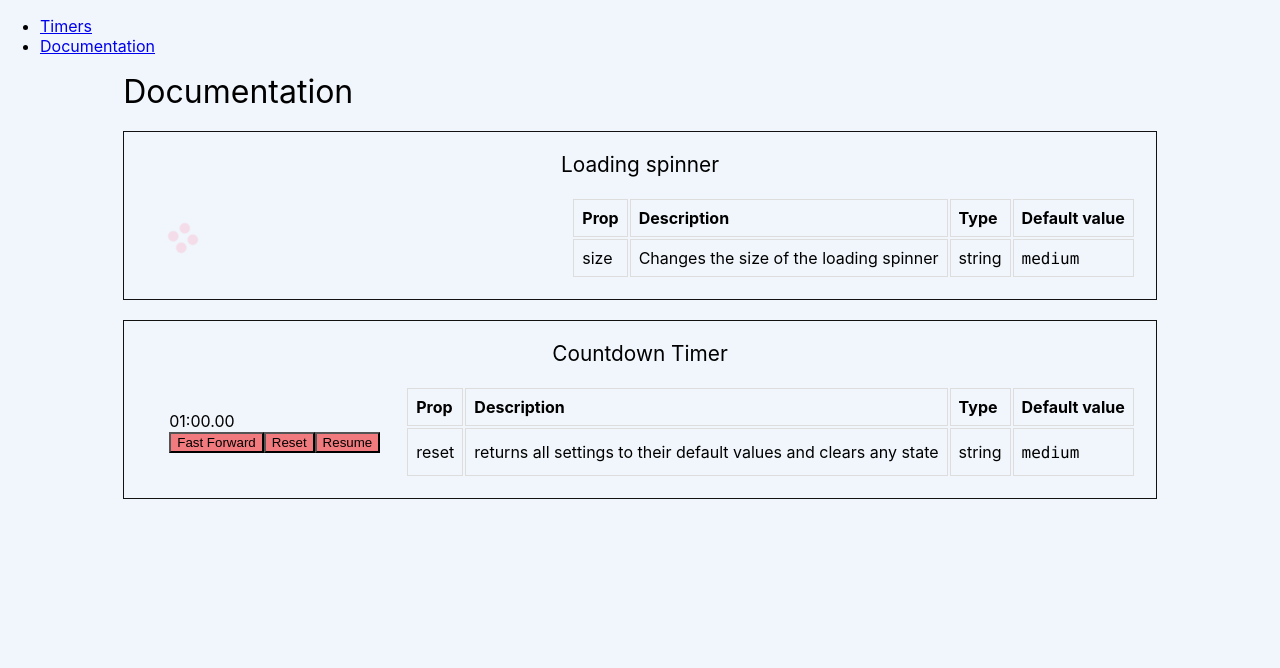
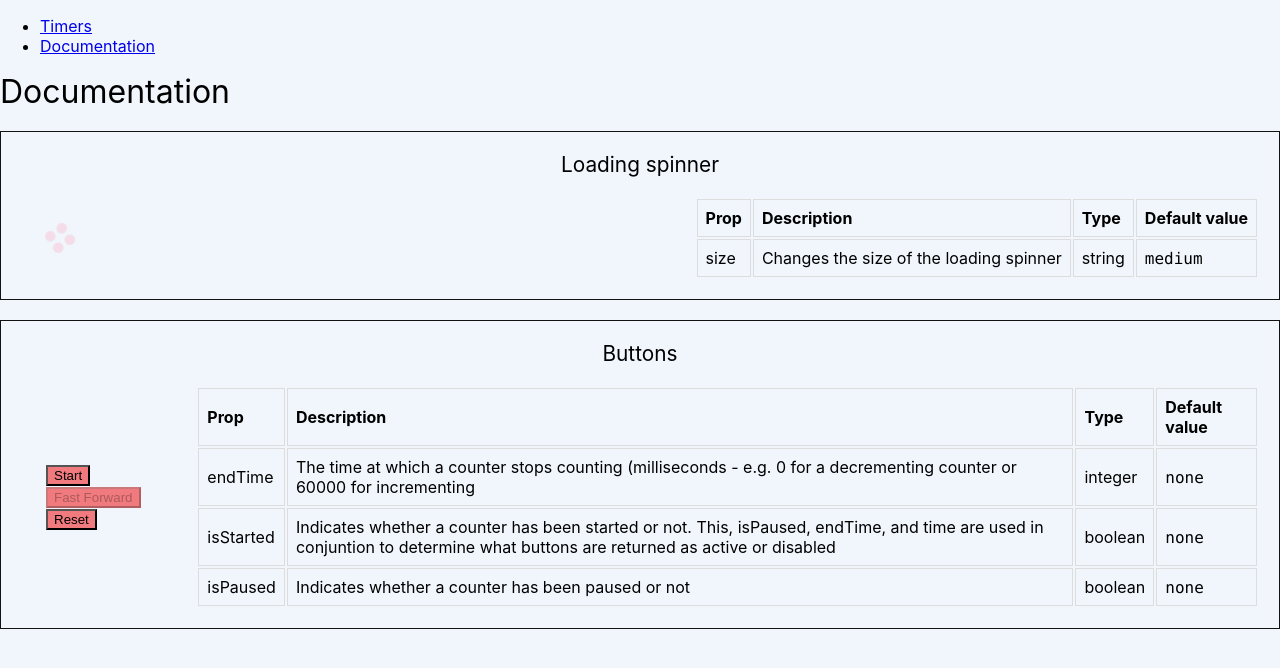
Before and after one commit to prof-tejera/assignment-1-cwelect1, a React (Create React App) app: page /docs in a window 1280 px wide. Shown: the top 668 px of the page. Built offline with nearby package versions, Linux system fonts and the light colour scheme.

Commit message:
Fixes to get buttons working

```diff
--- a/src/components/generic/Button.js
+++ /dev/null
@@ -1,104 +0,0 @@
-import React from "react";
-import styled from "styled-components";
-
-/*TODO:
-    1. Style button
-*/
-
-const StartButton = styled.button`
-  background-color: rgba(241, 0, 0, .5);
-`;
-
-const ResetButton = styled.button`
-  background-color: rgba(241, 0, 0, .5);
-`;
-
-const PauseButton = styled.button`
-  background-color: rgba(241, 0, 0, .5);
-`;
-
-const FFButton = styled.button`
-  background-color: rgba(241, 0, 0, .5);
-`;
-
-const WrappedButton = styled.button`
-  background-color: rgba(255, 122, 89, .5);
-  cursor: pointer;
-  display: flex;
-  flex-direction: column;
-  align-items: center;
-}
-`;
-
-
-const Button = (props) => {
-  //console.log("isActive: " + props.isActive + " isPaused: " + props.isPaused + " time: " + props.time);
-
-  if (!props.isActive && (props.isPaused || !props.isPaused) && props.time === 0) {
-    return (
-      <div>
-        <StartButton onClick={props.handleStart}>
-          Start
-        </StartButton>
-     </div>
-    );
-  }
-//  else if ((props.isActive && !props.isPaused && props.time > 0) || (props.isPaused && props.time > 0) && props.time === props.maxTime) {
-  else if (props.isActive && props.time === props.maxTime) { // Max Time reached or FF clicked.
-    return(
-      <div>
-      <ResetButton onClick={props.handleReset}>
-        Reset
-      </ResetButton>
-        <StartButton onClick={props.handleStart}>
-          Start
-        </StartButton>
-     </div>
-    );
-  }
-  else if ((props.isActive && !props.isPaused && props.time > 0) || (props.isPaused && props.time > 0)) {
-    return (
-      <div>
-        <FFButton onClick={props.handleFastForward}>
-          Fast Forward
-        </FFButton>
-        <ResetButton onClick={props.handleReset}>
-          Reset
-        </ResetButton>
-        <PauseButton onClick={props.handlePauseResume}>
-          {props.isPaused ? "Resume" : "Pause"}
-        </PauseButton>
-     </div>
-    );
-  }
-};
-
-export default Button;
-  /* Types of buttons
-  Start
-  Pause
-  Resume
-  Reset
-  Fast Forward
-
-  Initial State
-    Start button displayed
-    Display at intial state
-  Click Start
-    Start button becomes Pause
-    Reset and Fast Forward becomes active and displayed
-    Display is updated continuously with timer values
-  Click Pause
-    Timer stops at current increment
-    Pause button becomes Resume
-    Other buttons remain
-  Click Fast Forward
-    Display fast forwarded to max timevalue
-    Pause/Resume button removed
-    Reset remains
-  Click Reset
-    Pause/Resume becomes Start button
-    Reset buton removed
-    Fast Forward button removed
-    Display reset to initial values
-  */
--- /dev/null
+++ b/src/components/generic/Buttons.js
@@ -0,0 +1,168 @@
+import React from "react";
+import styled from "styled-components";
+
+/*TODO (not all are in this component):
+    1. Style whole dam app to be desireable and functional
+    2. Fix "Each child in a list should have a unique "key" prop. See https://reactjs.org/link/warning-keys for more information."
+    3. Update Document Component to wrap text
+*/
+
+const StartButton = styled.button`
+  background-color: rgba(241, 0, 0, .5);
+`;
+
+const ResetButton = styled.button`
+  background-color: rgba(241, 0, 0, .5);
+`;
+
+const PauseButton = styled.button`
+  background-color: rgba(241, 0, 0, .5);
+`;
+
+const FFButton = styled.button`
+  background-color: rgba(241, 0, 0, .5);
+`;
+
+const WrappedButton = styled.button`
+  background-color: rgba(255, 122, 89, .5);
+  cursor: pointer;
+  display: flex;
+  flex-direction: column;
+  align-items: center;
+}
+`;
+const setActiveButtons = (props, buttons) => {
+
+  const startButton = <StartButton onClick={props.handleStart}>Start</StartButton>;
+  const pauseButton = <PauseButton onClick={props.handlePauseResume}>Pause</PauseButton>;
+  const resumeButton = <PauseButton onClick={props.handlePauseResume}>Resume</PauseButton>;
+  const ffButton = <FFButton onClick={props.handleFastForward}>Fast Forward</FFButton>;
+  const resetButton = <ResetButton onClick={props.handleReset}>Reset</ResetButton>;
+
+  let htmlToReturn = [];
+
+  if (buttons.includes("start")){
+    htmlToReturn.push(startButton)
+  } else {
+    htmlToReturn.push(React.cloneElement(
+      startButton,
+      { disabled: true })
+    );
+  }
+  if (buttons.includes("pause") && buttons.includes("start")){
+    htmlToReturn.push(React.cloneElement(
+      pauseButton,
+      { disabled: true })
+    );
+  } else if (buttons.includes("pause")){
+    htmlToReturn.push(pauseButton);
+  } else {
+    if (buttons.includes("resume")) {
+      htmlToReturn.push(resumeButton);
+    }
+  }
+  if (buttons.includes("ff")){
+    htmlToReturn.push(ffButton);
+  } else {
+    htmlToReturn.push(React.cloneElement(
+      ffButton,
+      { disabled: true })
+    );
+  }
+  if (buttons.includes("reset")){
+    htmlToReturn.push(resetButton);
+  } else {
+    htmlToReturn.push(React.cloneElement(
+      resetButton,
+      { disabled: true })
+    );
+  }
+  return[
+    <div>
+      {htmlToReturn}
+    </div>
+  ]
+}
+
+/*const Button = (props) => {
+  if(props.countDirection === 'up'){ // STOPWATCH
+    if (!props.isStarted && ((props.time === 0) && props.countDirection === 'up') || !props.isStarted && ((props.time > 0) && props.countDirection === 'down')) {
+      return(setActiveButtons(props, ['start', 'pause' , 'ff']))
+    }
+    else if (props.time === props.endTime) { // Max Time reached or FF clicked.
+      return(setActiveButtons(props, ['start', 'reset']))
+    }
+    else if ((props.isStarted && !props.isPaused && props.time > 0) || (props.isPaused && props.time > 0)) {
+      return(setActiveButtons(props, [props.isPaused ? "resume" : "pause", 'ff', 'reset']))
+    }
+  }
+};*/
+
+const Buttons = (props) => {
+  if(props.countDirection === 'up'){ // STOPWATCH
+    if (!props.isStarted && props.time === 0) {
+      return(setActiveButtons(props, ['start', 'pause' , 'ff']))
+    }
+    else if (props.time === props.endTime) { // Max Time reached or FF clicked.
+      return(setActiveButtons(props, ['start', 'reset']))
+    }
+    else if ((props.isStarted && !props.isPaused && props.time > 0) || (props.isPaused && props.time > 0)) {
+      return(setActiveButtons(props, [props.isPaused ? "resume" : "pause", 'ff', 'reset']))
+    }
+  }
+  else { // Countdown, XY, and Tabata
+    //console.log("isStarted: " + props.isStarted + " isPaused: " + props.isPaused + " endTime: " + props.endTime);
+    if (!props.isStarted && props.time > 0) {
+      return(setActiveButtons(props, ['start', 'pause' , 'ff']))
+    }
+    else if (props.time === props.endTime) { // End Time reached or FF clicked.
+      return(setActiveButtons(props, ['start', 'reset']))
+    }
+    else if ((props.isStarted && !props.isPaused && props.time > props.endTime) || (props.isPaused && props.time > props.endTime)) {
+      return(setActiveButtons(props, [props.isPaused ? "resume" : "pause", 'ff', 'reset']))
+    }
+    else {return 'epic fail'}
+  }
+};
+
+export default Buttons;
+  /*
+    Stopwatch Layout
+    -------------------------------------------------
+    |                 00:00:00                      |
+    |   -----     ------------      --      -----   |
+    |  |Start|   |Pause/Resume|    |FF|    |Reset|  |
+    |   -----     ------------      --      -----   |
+    -------------------------------------------------
+
+    Countdown Layout
+    -------------------------------------------------
+    |                 00:00:00                      |
+    |   -----     ------------      --      -----   |
+    |  |Start|   |Pause/Resume|    |FF|    |Reset|  |
+    |   -----     ------------      --      -----   |
+    -------------------------------------------------
+
+    XY Layout
+    -------------------------------------------------
+    |          Lap  00       00:00:00               |
+    |   -----     ------------      --      -----   |
+    |  |Start|   |Pause/Resume|    |FF|    |Reset|  |
+    |   -----     ------------      --      -----   |
+    -------------------------------------------------
+
+    Tabata Layout
+    -------------------------------------------------
+    |     Round  00/05      Work/Rest 00:00:00      |
+    |  work|rest|work|rest|work|rest|work|rest|work |
+    |   -----     ------------      --      -----   |
+    |  |Start|   |Pause/Resume|    |FF|    |Reset|  |
+    |   -----     ------------      --      -----   |
+    -------------------------------------------------
+
+    References:
+    https://health.clevelandclinic.org/tabata-vs-hiit-whats-the-difference/
+    http://www.tabatatimer.com/
+    https://fitlb.com/tabata-timer
+
+  */
--- a/src/components/timers/Countdown.js
+++ b/src/components/timers/Countdown.js
@@ -1,18 +1,18 @@
 // A timer that counts up to X amount of time (e.g. count up to 2 minutes and 30 seconds, starting at 0)
 import { useState, useEffect } from "react";
 import Panel from "../generic/Panel";
-import Button from "../generic/Button";
+import Buttons from "../generic/Buttons";
 
 const Countdown = () => {
-  const [isActive, setIsActive] = useState(false);
+  const startTime = 5000;
+  const [isStarted, setisStarted] = useState(false);
   const [isPaused, setIsPaused] = useState(true);
-  const [time, setTime] = useState(60000);
-  const maxTime = 600000; // 10 minutes
+  const [time, setTime] = useState(startTime);
+  const endTime = 0;
 
   useEffect(() => {
     let interval = null;
-
-    if (isActive && isPaused === false) {
+    if (isStarted && isPaused === false && time !== endTime) {
       interval = setInterval(() => {
         setTime((time) => time - 10 );
       }, 10);
@@ -22,37 +22,36 @@ const Countdown = () => {
     return () => {
       clearInterval(interval);
     };
-  }, [isActive, isPaused]);
+  }, [isStarted, isPaused, time]);
 
   const handleStart = () => {
-    setTime(0);
-    setIsActive(true);
+    setTime(startTime);
+    setisStarted(true);
     setIsPaused(false);
   };
 
   const handlePauseResume = () => {
     setIsPaused(!isPaused);
-    console.log("isPaused: " + isPaused)
   };
 
   const handleFastForward = () => {
-    setIsPaused(true);
-    setTime(maxTime);
+    setTime(endTime);
+    setisStarted(false);
   };
 
   const handleReset = () => {
-    setIsActive(false);
-    setTime(0);
-    //setIsFF(false);
+    setisStarted(false);
+    setTime(startTime);
   };
 
   return (
     <div className="stop-watch">
-      <Panel time={time}></Panel>
-      <Button
+      <Panel endTime={endTime} time={time}></Panel>
+      <Buttons
+        countDirection='down'
         time={time}
-        maxTime={maxTime}
-        isActive={isActive}
+        endTime={endTime}
+        isStarted={isStarted}
         isPaused={isPaused}
         handleStart={handleStart}
         handlePauseResume={handlePauseResume}
--- a/src/components/timers/Stopwatch.js
+++ b/src/components/timers/Stopwatch.js
@@ -1,18 +1,18 @@
 // A timer that counts up to X amount of time (e.g. count up to 2 minutes and 30 seconds, starting at 0)
 import { useState, useEffect } from "react";
 import Panel from "../generic/Panel";
-import Button from "../generic/Button";
+import Button from "../generic/Buttons";
 
 const Stopwatch = () => {
-  const [isActive, setIsActive] = useState(false);
+  const [isStarted, setisStarted] = useState(false);
   const [isPaused, setIsPaused] = useState(true);
   const [time, setTime] = useState(0);
-  const maxTime = 600000; // 10 minutes
+  const endTime = 600000; // 10 minutes
 
   useEffect(() => {
     let interval = null;
 
-    if (isActive && isPaused === false) {
+    if (isStarted && isPaused === false && time !== endTime) {
       interval = setInterval(() => {
         setTime((time) => time + 10 );
       }, 10);
@@ -22,37 +22,36 @@ const Stopwatch = () => {
     return () => {
       clearInterval(interval);
     };
-  }, [isActive, isPaused]);
+  }, [isStarted, isPaused, time]);
 
   const handleStart = () => {
     setTime(0);
-    setIsActive(true);
+    setisStarted(true);
     setIsPaused(false);
   };
 
   const handlePauseResume = () => {
     setIsPaused(!isPaused);
-    console.log("isPaused: " + isPaused)
   };
 
   const handleFastForward = () => {
     setIsPaused(true);
-    setTime(maxTime);
+    setTime(endTime);
   };
 
   const handleReset = () => {
-    setIsActive(false);
+    setisStarted(false);
     setTime(0);
-    //setIsFF(false);
   };
 
   return (
     <div className="stop-watch">
       <Panel time={time}></Panel>
       <Button
+        countDirection='up'
         time={time}
-        maxTime={maxTime}
-        isActive={isActive}
+        endTime={endTime}
+        isStarted={isStarted}
         isPaused={isPaused}
         handleStart={handleStart}
         handlePauseResume={handlePauseResume}
--- a/src/views/DocumentationView.js
+++ b/src/views/DocumentationView.js
@@ -4,7 +4,7 @@ import styled from "styled-components";
 import DocumentComponent from "../components/documentation/DocumentComponent";
 
 import Loading from "../components/generic/Loading";
-import Countdown from "../components/timers/Countdown";
+import Buttons from "../components/generic/Buttons";
 
 const Container = styled.div`
   display: flex;
@@ -37,14 +37,26 @@ const Documentation = () => {
           ]}
         />
         <DocumentComponent
-          title="Countdown Timer "
-          component={<Countdown />}
+          title="Buttons "
+          component={<Buttons />}
           propDocs={[
             {
-              prop: "reset",
-              description: "returns all settings to their default values and clears any state",
-              type: "string",
-              defaultValue: "medium",
+              prop: "endTime",
+              description: "The time at which a counter stops counting (milliseconds - e.g. 0 for a decrementing counter or 60000 for incrementing",
+              type: "integer",
+              defaultValue: "none",
+            },
+            {
+              prop: "isStarted",
+              description: "Indicates whether a counter has been started or not. \nThis, isPaused, endTime, and time are used in conjuntion to determine what buttons are returned as active or disabled",
+              type: "boolean",
+              defaultValue: "none",
+            },
+            {
+              prop: "isPaused",
+              description: "Indicates whether a counter has been paused or not",
+              type: "boolean",
+              defaultValue: "none",
             },
           ]}
         />
--- a/src/views/TimersView.js
+++ b/src/views/TimersView.js
@@ -21,7 +21,7 @@ const Timer = styled.div`
   margin: 10px;
   font-size: 1.5rem;
   background-color: rgba(0, 0, 0, .5);
-  width: 10vw;
+  width: 20vw;
   display: flex;
   flex-direction: column;
   align-items: center;
```
